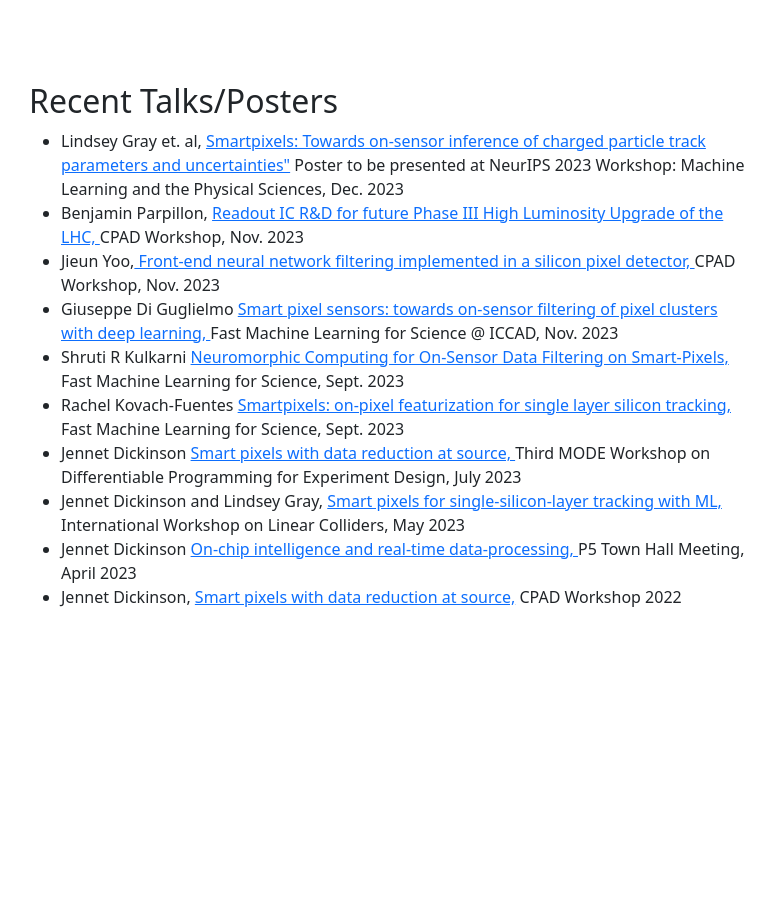
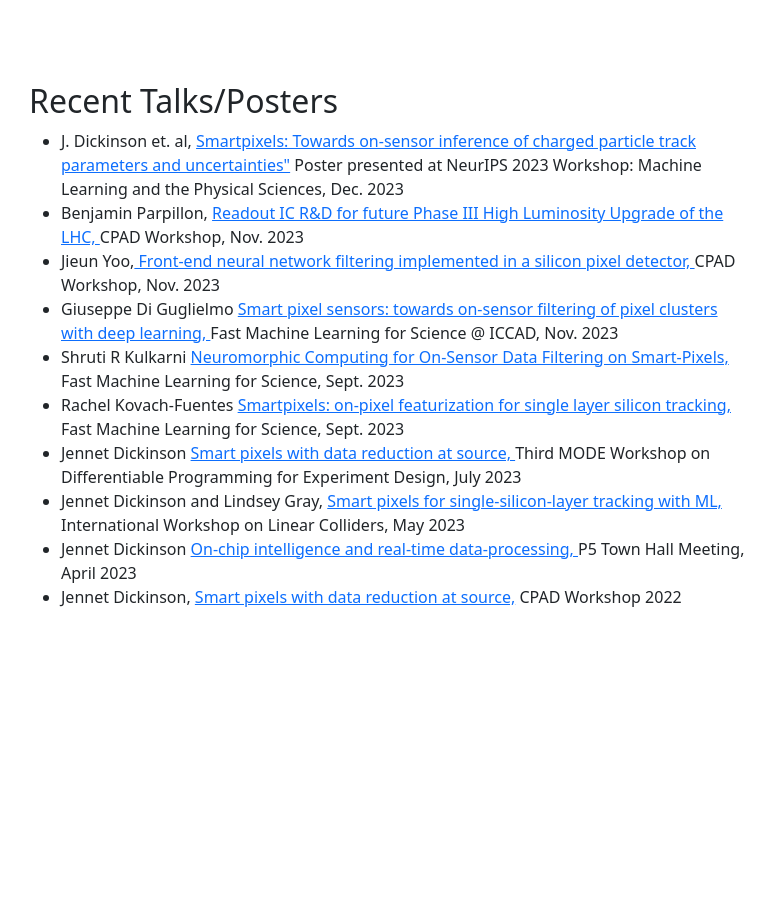
Before and after one commit to fastmachinelearning/smart-pixels, a plain HTML site: page index.html in a window 1280 px wide. Shown: the part 840-1750 px from the top of the page, without its empty margins (251-1026 px from the left). Drawn offline with nearby package versions, Linux system fonts and the light colour scheme; a script that the page names is missing.

Commit message:
fix link

```diff
--- a/index.html
+++ b/index.html
@@ -63,7 +63,7 @@
                     <div class="col-lg-8">
                         <h2>Recent Talks/Posters</h2>
                         <ul>
-		            <li> Lindsey Gray et. al, <a href="https://nips.cc/virtual/2023/76175"> Smartpixels: Towards on-sensor inference of charged particle track parameters and uncertainties"</a> Poster to be presented at NeurIPS 2023 Workshop: Machine Learning and the Physical Sciences, Dec. 2023  </li>
+		            <li> J. Dickinson et. al, <a href="https://nips.cc/media/PosterPDFs/NeurIPS%202023/76175.png"> Smartpixels: Towards on-sensor inference of charged particle track parameters and uncertainties"</a> Poster presented at NeurIPS 2023 Workshop: Machine Learning and the Physical Sciences, Dec. 2023  </li>
                             <li> Benjamin Parpillon, <a href="https://indico.slac.stanford.edu/event/8288/contributions/7689/"> Readout IC R&D for future Phase III High Luminosity Upgrade of the LHC, </a>CPAD Workshop, Nov. 2023</li>
                             <li> Jieun Yoo,<a href="https://indico.slac.stanford.edu/event/8288/contributions/7654/"> Front-end neural network filtering implemented in a silicon pixel detector, </a>CPAD Workshop, Nov. 2023</li>
                             <li> Giuseppe Di Guglielmo <a href="https://fastmachinelearning.org/iccad2023/program.html"> Smart pixel sensors: towards on-sensor filtering of pixel clusters with deep learning, </a> Fast Machine Learning for Science @ ICCAD, Nov. 2023 </li>
```
